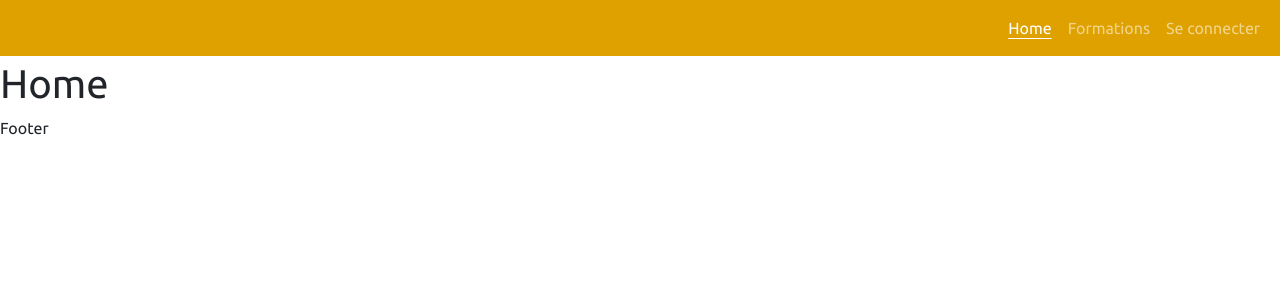
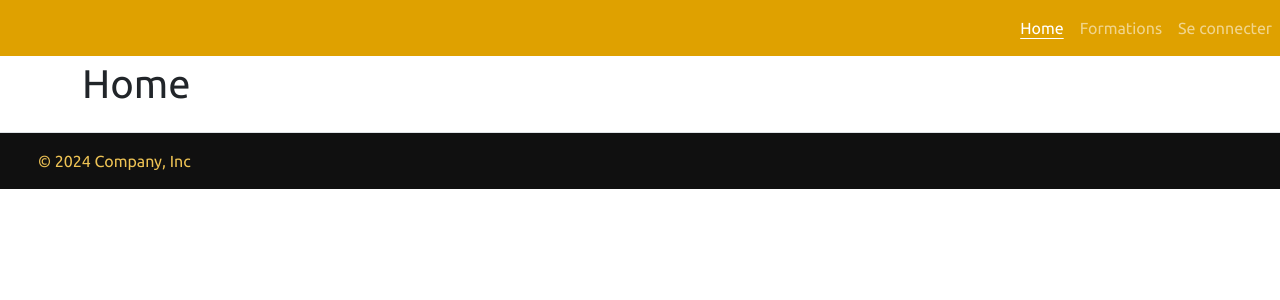
Before and after one commit to NambinintsoaOlivier/TAMATAVE-MIANATRA, a React (Create React App) app: page / in a window 1280 px wide. Shown: the top 300 px of the page. Built offline with nearby package versions, Linux system fonts and the light colour scheme.

Commit message:
Ajout du Footer

```diff
--- a/src/components/Footer/Footer.js
+++ b/src/components/Footer/Footer.js
@@ -2,9 +2,21 @@ import React from "react";
 
 const Footer = () => {
   return (
-    <>
-      <div>Footer</div>
-    </>
+    <div className="container-fluid">
+      <footer
+        className="d-flex flex-wrap justify-content-between align-items-center py-3 my-4 border-top"
+        style={{ background: "#101010", color: "#EDC254" }}
+      >
+        <div className="col-md-4 d-flex align-items-center">
+          <a href="/" className="mb-3 me-2 mb-md-0 text-decoration-none lh-1">
+            <svg className="bi" width="30" height="24">
+              <use xlinkHref="#bootstrap" />
+            </svg>
+          </a>
+          <span>&copy; 2024 Company, Inc</span>
+        </div>
+      </footer>
+    </div>
   );
 };
 
--- a/src/pages/Home.js
+++ b/src/pages/Home.js
@@ -4,7 +4,9 @@ const Home = () => {
   return (
     <>
       <main>
-        <h1>Home</h1>
+        <div className="container">
+          <h1>Home</h1>
+        </div>
       </main>
     </>
   );
--- a/src/styles/setting.css
+++ b/src/styles/setting.css
@@ -12,3 +12,6 @@ main {
 body {
   font-family: ubuntu;
 }
+.container-fluid {
+  --bs-gutter-x: 0rem;
+}
```
